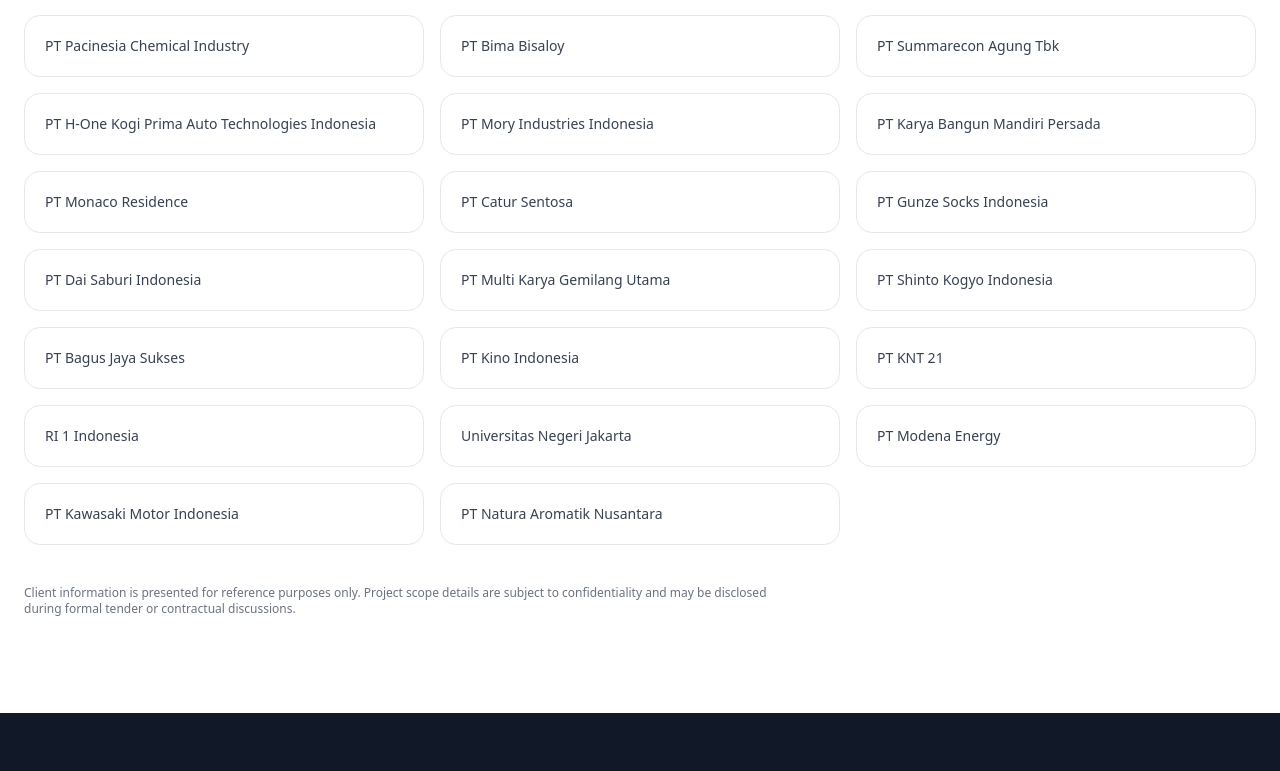
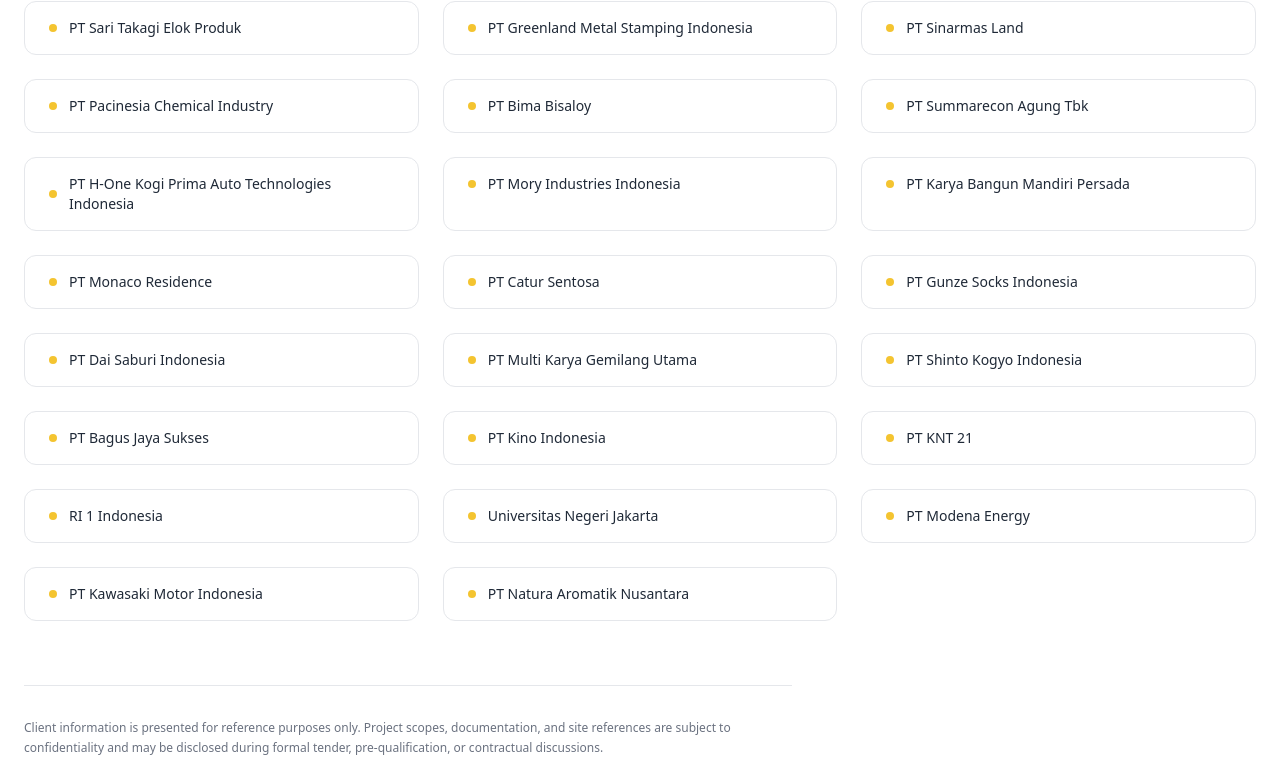
Before and after one commit to herlan-syihabudin/Bhaskara, a Next.js app: page /credentials in a window 1280 px wide. Shown: the part 929-1700 px from the top of the page. Built offline with nearby package versions, Linux system fonts and the light colour scheme.

Commit message:
Update ClientList.tsx

```diff
--- a/components/credentials/ClientList.tsx
+++ b/components/credentials/ClientList.tsx
@@ -46,35 +46,66 @@ export const clients = [
 export default function ClientList() {
   return (
     <section className="bg-white border-t border-gray-200">
-      <div className="container-bbm py-24">
+      <div className="container-bbm py-28">
 
+        {/* ================= HEADER ================= */}
         <div className="max-w-3xl">
           <span className="badge">CLIENT PORTFOLIO</span>
+
           <h1 className="mt-4">
             Selected Client Engagements
           </h1>
+
           <p className="mt-5 text-gray-600">
             Below is a selection of organizations we have supported across
             industrial and commercial sectors in Indonesia.
           </p>
+
+          {/* Trust anchor (HALUS tapi KUAT) */}
+          <p className="mt-3 text-sm text-gray-500">
+            Including multinational manufacturers, publicly listed companies,
+            and government institutions.
+          </p>
         </div>
 
-        <div className="mt-16 grid gap-4 sm:grid-cols-2 lg:grid-cols-3">
+        {/* ================= CLIENT GRID ================= */}
+        <div className="mt-20 grid gap-6 sm:grid-cols-2 lg:grid-cols-3">
+
           {clients.map((c) => (
             <div
               key={c}
-              className="card p-5 text-sm text-gray-700"
+              className="
+                group bg-white border border-gray-200 rounded-xl
+                px-6 py-4 text-sm text-gray-700
+                transition-all duration-200
+                hover:border-[color:var(--bbm-green)]
+                hover:shadow-sm hover:-translate-y-0.5
+              "
             >
-              {c}
+              <div className="flex items-center gap-3">
+                {/* Accent dot */}
+                <span
+                  className="h-2 w-2 rounded-full flex-shrink-0"
+                  style={{ backgroundColor: "#F4C430" }}
+                />
+                <span className="font-medium text-gray-800">
+                  {c}
+                </span>
+              </div>
             </div>
           ))}
+
         </div>
 
-        <p className="mt-10 text-xs text-gray-500 max-w-3xl">
-          Client information is presented for reference purposes only.
-          Project scope details are subject to confidentiality and
-          may be disclosed during formal tender or contractual discussions.
-        </p>
+        {/* ================= FOOTNOTE ================= */}
+        <div className="mt-16 max-w-3xl border-t border-gray-200 pt-8">
+          <p className="text-xs text-gray-500 leading-relaxed">
+            Client information is presented for reference purposes only.
+            Project scopes, documentation, and site references are subject
+            to confidentiality and may be disclosed during formal tender,
+            pre-qualification, or contractual discussions.
+          </p>
+        </div>
 
       </div>
     </section>
```
